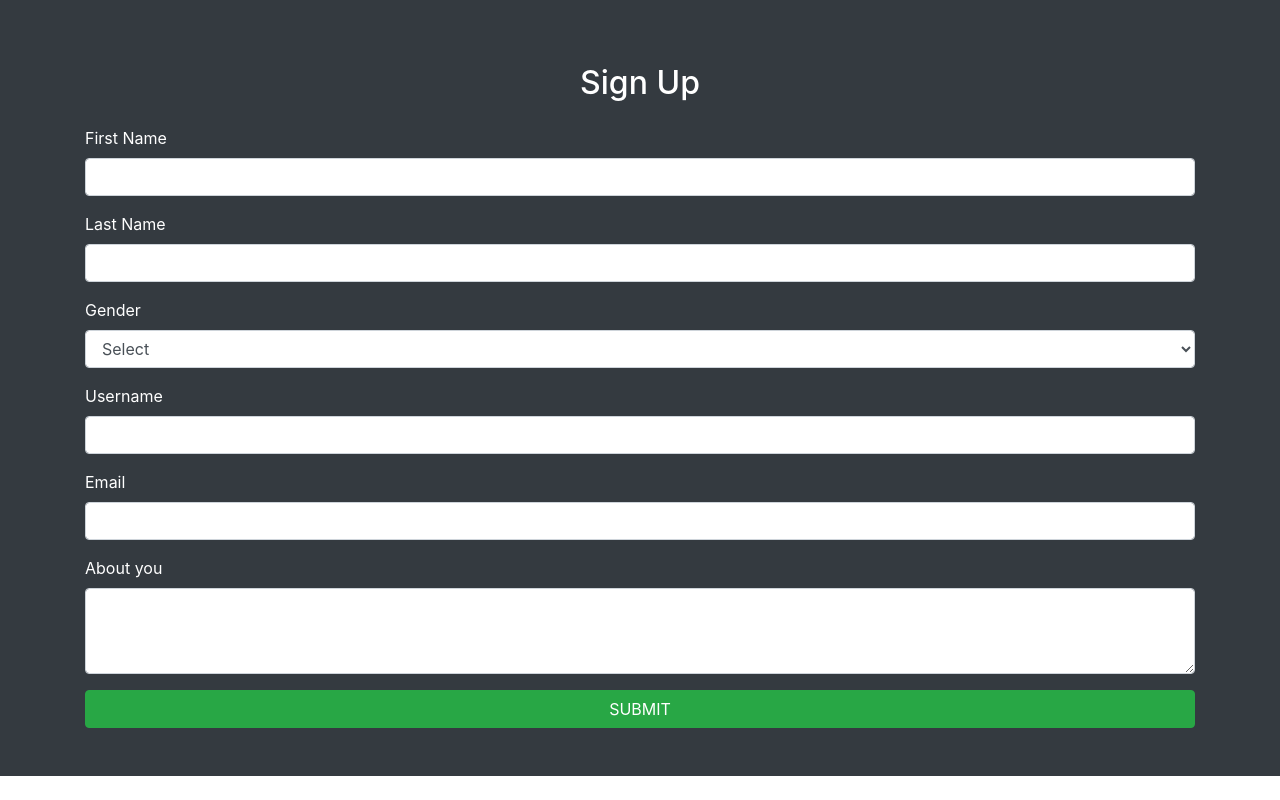
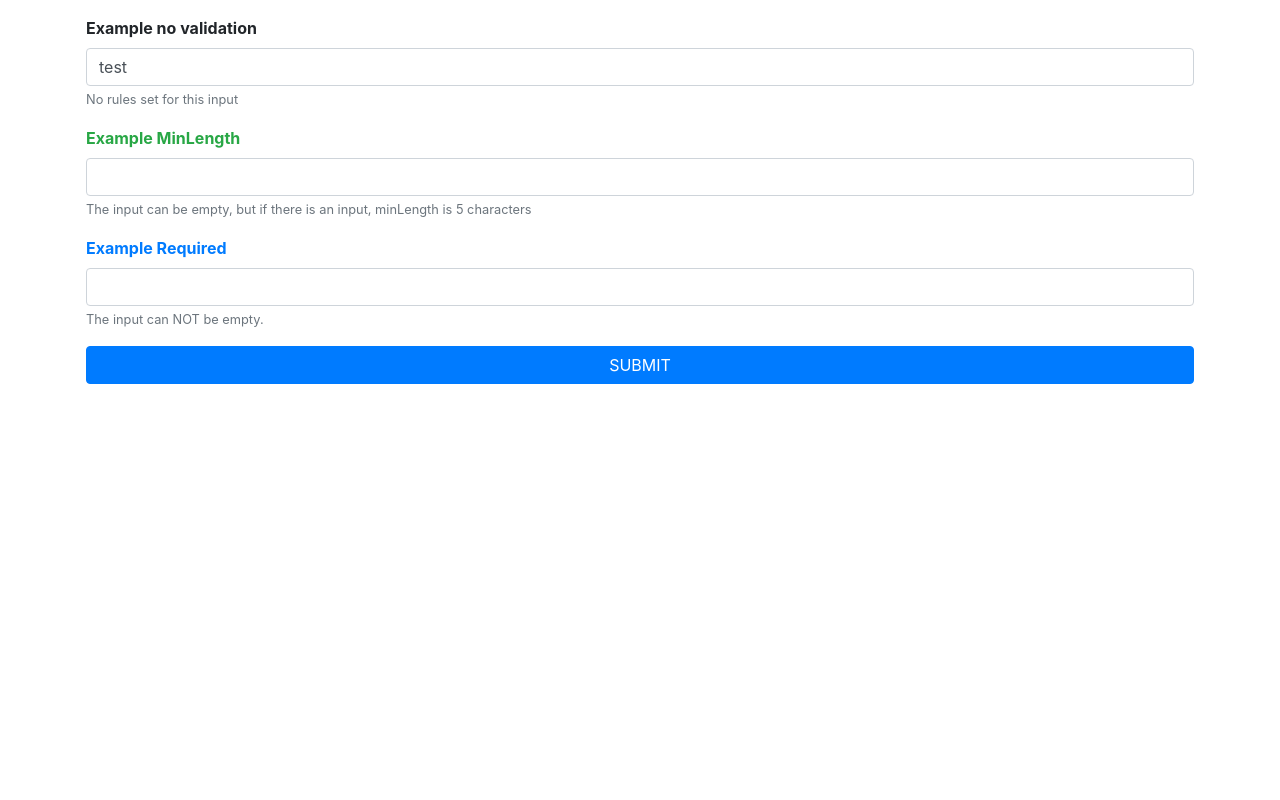
Before and after one commit to mavisluan/react-review, a React app: page / in a window 1280 px wide. Built offline with nearby package versions, Linux system fonts and the light colour scheme.

Commit message:
update ValidationForm

```diff
--- a/src/App.js
+++ b/src/App.js
@@ -1,9 +1,9 @@
 import React from 'react';
 import './App.css';
-import ValidationForm from './components/validator/ValidationForm';
+import MiniValidationForm from './components/validator/MiniValidationForm';
 
 function App() {
-  return <ValidationForm />;
+  return <MiniValidationForm />;
 }
 
 export default App;
--- a/src/components/validator/ValidationForm.js
+++ b/src/components/validator/ValidationForm.js
@@ -8,8 +8,19 @@ import {
   Button,
   FormLabel,
 } from 'react-bootstrap';
+import { useForm } from 'react-hook-form';
 
-const ValidationForm = () => (
+const ValidationForm = () => {
+  const {
+    register,
+    handleSubmit,
+    errors,
+    setError,
+    clearError,
+    formState: { isSubmitting },
+  } = useForm();
+
+  return (
     <div className="bg-dark text-white p-5">
       <Container>
         <h2 className="text-center p-3">Sign Up</h2>
@@ -55,5 +66,5 @@ const ValidationForm = () => (
       </Container>
     </div>
   );
-
+};
 export default ValidationForm;
```
Also changed, not shown: 1 other file (tests, documents, lock files or other folders). Lines whose indentation alone changed are shown as unchanged.
